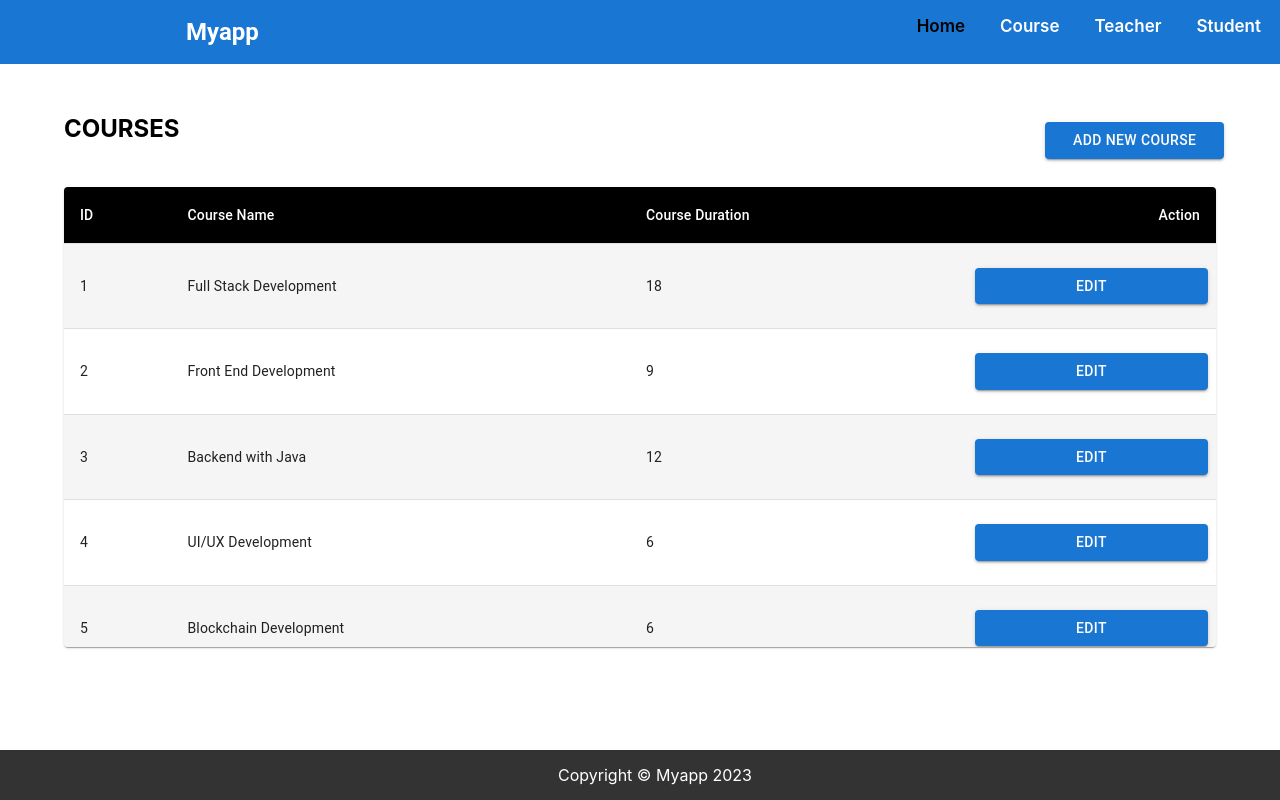
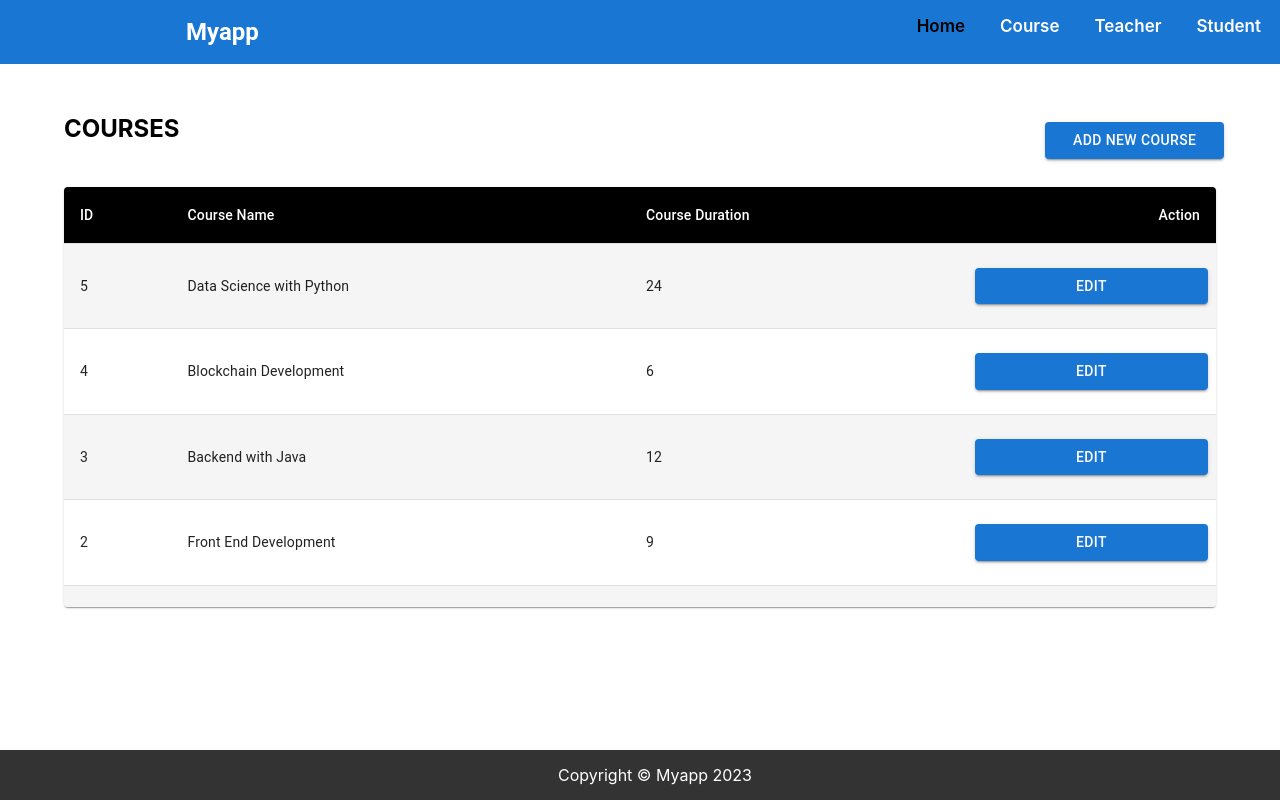
Before and after one commit to ankushchavan0411/movate-react-typescript-assignment, a React (Create React App) app: page / in a window 1280 px wide. Shown: the top 800 px of the page. Built offline with nearby package versions, Linux system fonts and the light colour scheme.

Commit message:
AC | call editCourse action

```diff
--- a/src/components/common/DataTable.tsx
+++ b/src/components/common/DataTable.tsx
@@ -42,7 +42,7 @@ const DataTable: React.FC<DataTableProps> = ({
   handleOnEditClick,
 }) => {
   return (
-    <TableContainer component={Paper} style={{ height: 460, width: "100%" }}>
+    <TableContainer component={Paper} style={{ height: 420, width: "100%" }}>
       <Table sx={{ minWidth: 700 }} aria-label="customized table">
         <TableHead>
           <TableRow>
@@ -63,7 +63,8 @@ const DataTable: React.FC<DataTableProps> = ({
           </TableRow>
         </TableHead>
         <TableBody>
-          {rows.map((row, index) => (
+          {rows
+            ?.map?.((row, index) => (
               <StyledTableRow key={row.id}>
                 <StyledTableCell>{index + 1}</StyledTableCell>
                 <StyledTableCell component="th" scope="row">
@@ -79,7 +80,8 @@ const DataTable: React.FC<DataTableProps> = ({
                   />
                 </StyledTableCell>
               </StyledTableRow>
-          ))}
+            ))
+            ?.reverse()}
         </TableBody>
       </Table>
     </TableContainer>
--- a/src/redux/reducers/course.ts
+++ b/src/redux/reducers/course.ts
@@ -8,7 +8,6 @@ const initialState: CourseState = {
     { id: "22sfsd1", name: "Full Stack Development", durationInMonths: 18 },
     { id: "sdfsd2", name: "Front End Development", durationInMonths: 9 },
     { id: "jlksf3", name: "Backend with Java", durationInMonths: 12 },
-    { id: "sdsd4", name: "UI/UX Development", durationInMonths: 6 },
     { id: "sdsds5", name: "Blockchain Development", durationInMonths: 6 },
     {
       id: "sfsdfsdfds6",
```
Lines whose indentation alone changed are shown as unchanged.
